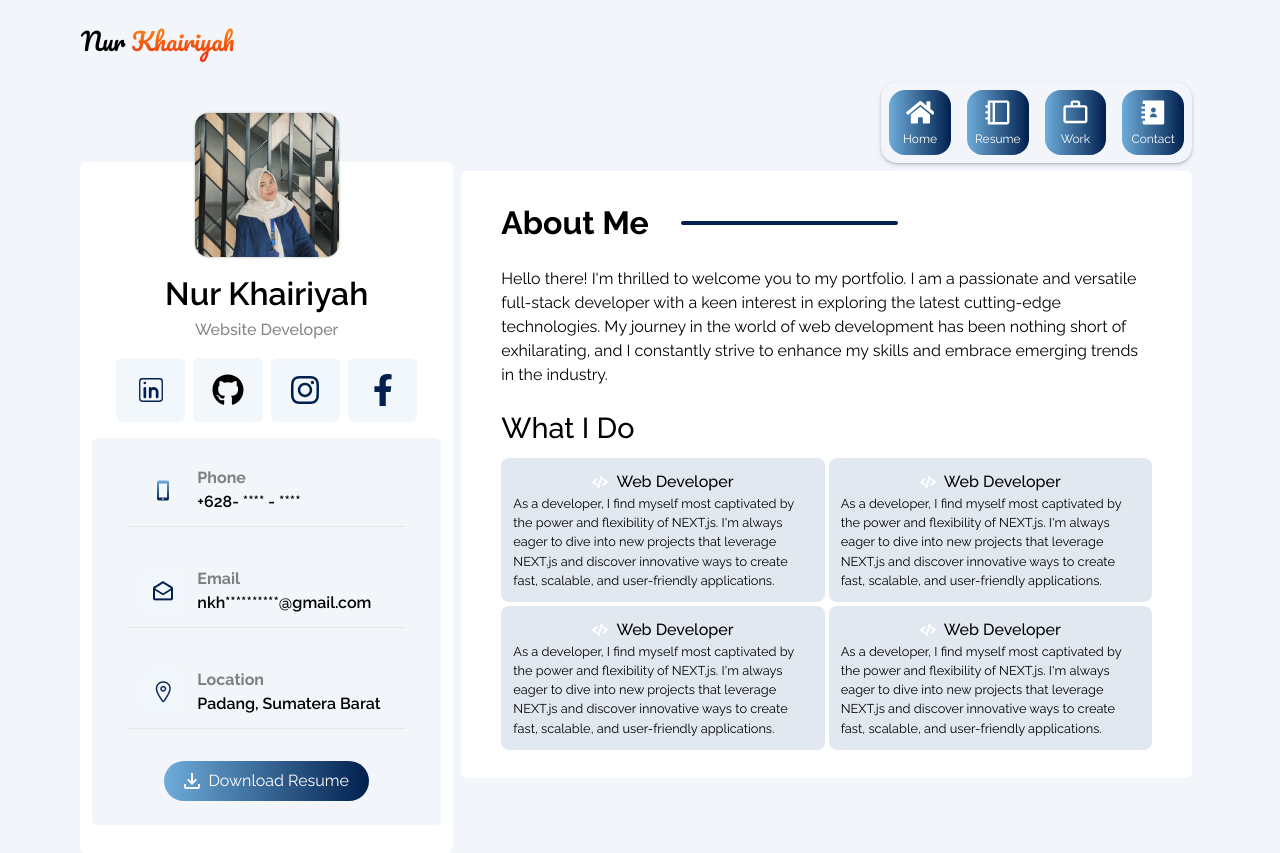
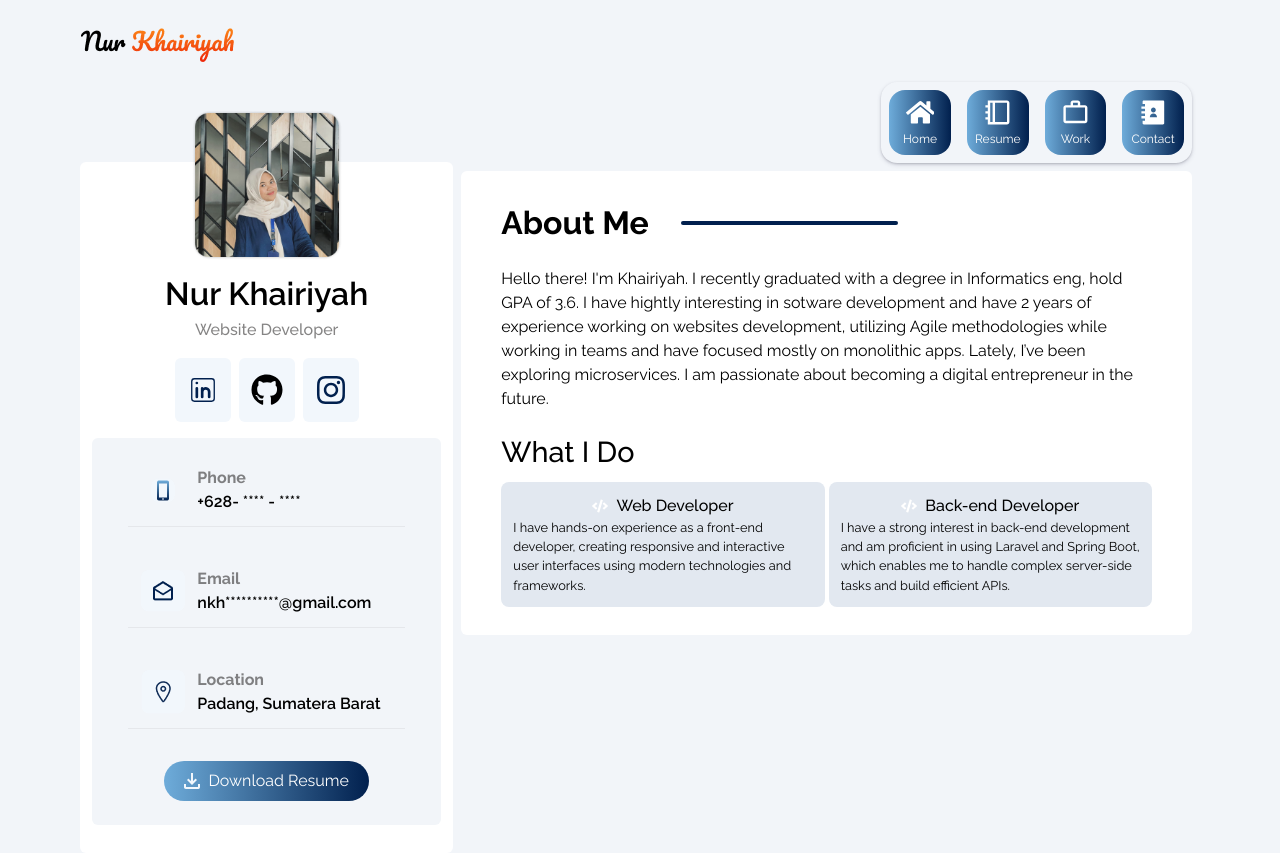
Before and after one commit to nrkay/khairiyah_profil, a React (Create React App) app: page / in a window 1280 px wide. Built offline with nearby package versions, Linux system fonts and the light colour scheme.

Commit message:
add content about me

```diff
--- a/src/App.css
+++ b/src/App.css
@@ -42,6 +42,7 @@ body{
   background: linear-gradient(to right, #6EACDA, #01204E);
   color: white;
 }
+
 
 .detail-work p {
   color: rgba(26, 16, 3, 0.5);
@@ -155,6 +156,10 @@ body{
   color: white;
  }
 
+ .card-resume h6 {
+  color: white;
+ }
+
  .card-resume p {
   color: rgba(255, 234, 207, 0.59);
  }
--- a/src/components/AboutMe.jsx
+++ b/src/components/AboutMe.jsx
@@ -1,5 +1,5 @@
 import { IconContext } from "react-icons";
-import { FaCode, FaHome } from "react-icons/fa";
+import { FaCode } from "react-icons/fa";
 function AboutMe() {
     return (
         <>
@@ -9,10 +9,12 @@ function AboutMe() {
                     <div className="line-title w-1/3 h-1 ml-3 lg:ml-8 rounded-full"></div>
                 </div>
                 <div className="main-desc mt-5">
-                    <p>Hello there! I'm thrilled to welcome you to my portfolio. I am a passionate and versatile
-                        full-stack developer with a keen interest in exploring the latest cutting-edge technologies.
-                        My journey in the world of web development has been nothing short of exhilarating, and
-                        I constantly strive to enhance my skills and embrace emerging trends in the industry.</p>
+                    <p>Hello there! I'm Khairiyah. I recently
+                        graduated with a degree in Informatics eng, hold  GPA of 3.6. I have hightly interesting in sotware development
+                        and have 2 years of experience working on websites development,  utilizing Agile methodologies while working in teams
+                        and have focused mostly on monolithic apps. Lately, I’ve been exploring microservices. I am
+                        passionate about becoming a digital entrepreneur in the future.
+                        </p>
                 </div>
                 <div className="fill-desc mt-5">
                     <h3>What I Do</h3>
@@ -29,12 +31,9 @@ function AboutMe() {
 
                             </div>
                             <div className="fill-desc-main">
-                                <p>As a developer, I find myself most
-                                    captivated by the power and flexibility of
-                                    NEXT.js. I'm always eager to dive into new
-                                    projects that leverage NEXT.js and
-                                    discover innovative ways to create fast,
-                                    scalable, and user-friendly applications.</p>
+                                <p>I have hands-on experience as a front-end developer, creating
+                                    responsive and interactive user interfaces using modern
+                                    technologies and frameworks.</p>
                             </div>
                         </div>
 
@@ -45,62 +44,21 @@ function AboutMe() {
                                     <IconContext.Provider value={{ size: "1em", className: "menu-select" }}>
                                         <FaCode />
                                     </IconContext.Provider>
-                                    <h4 className="ml-2">Web Developer</h4>
+                                    <h4 className="ml-2">Back-end Developer</h4>
                                 </div>
 
                             </div>
                             <div className="fill-desc-main">
-                                <p>As a developer, I find myself most
-                                    captivated by the power and flexibility of
-                                    NEXT.js. I'm always eager to dive into new
-                                    projects that leverage NEXT.js and
-                                    discover innovative ways to create fast,
-                                    scalable, and user-friendly applications.</p>
-                            </div>
-                        </div>
-
-                        {/* card 3 */}
-                        <div className="p-3 bg-slate-200 rounded-lg">
-                            <div className="fill-desc-title flex justify-center">
-                                <div className="flex items-center">
-                                    <IconContext.Provider value={{ size: "1em", className: "menu-select" }}>
-                                        <FaCode />
-                                    </IconContext.Provider>
-                                    <h4 className="ml-2">Web Developer</h4>
-                                </div>
-
-                            </div>
-                            <div className="fill-desc-main">
-                                <p>As a developer, I find myself most
-                                    captivated by the power and flexibility of
-                                    NEXT.js. I'm always eager to dive into new
-                                    projects that leverage NEXT.js and
-                                    discover innovative ways to create fast,
-                                    scalable, and user-friendly applications.</p>
+                                <p>I have a strong interest in back-end development and am proficient in using
+                                    Laravel and Spring Boot, which enables me to handle complex
+                                    server-side tasks and build efficient APIs.</p>
                             </div>
                         </div>
 
 
-                        {/* card 4 */}
-                        <div className="p-3 bg-slate-200 rounded-lg">
-                            <div className="fill-desc-title flex justify-center">
-                                <div className="flex items-center">
-                                    <IconContext.Provider value={{ size: "1em", className: "menu-select" }}>
-                                        <FaCode />
-                                    </IconContext.Provider>
-                                    <h4 className="ml-2">Web Developer</h4>
-                                </div>
 
-                            </div>
-                            <div className="fill-desc-main">
-                                <p>As a developer, I find myself most
-                                    captivated by the power and flexibility of
-                                    NEXT.js. I'm always eager to dive into new
-                                    projects that leverage NEXT.js and
-                                    discover innovative ways to create fast,
-                                    scalable, and user-friendly applications.</p>
-                            </div>
-                        </div>
+
+
                     </div>
                 </div>
             </div>
--- a/src/components/DetailPorto.jsx
+++ b/src/components/DetailPorto.jsx
@@ -57,7 +57,7 @@ function DetailPorto({ id }) {
                             <h1 className="text-xl lg:text-2xl font-bold">{data.Title || ''}</h1>
                         </div>
                     </div>
-                    <div className="mt-6">
+                    <div className="mt-6 px-5" >
                         <p>{data.Desc}</p>
                     </div>
                     <div className="mt-5 flex">
--- a/src/components/Profil.jsx
+++ b/src/components/Profil.jsx
@@ -1,6 +1,6 @@
 import { IconContext } from "react-icons";
 import { CiLinkedin } from "react-icons/ci";
-import { FaFacebookF, FaGithub } from "react-icons/fa";
+import { FaGithub } from "react-icons/fa";
 import { FaInstagram } from "react-icons/fa6";
 import ProfilFoto from "../Assets/profil.png";
 import Email from "../Assets/profil/Email.png";
@@ -21,7 +21,8 @@ function Profil() {
                             <h3>Nur Khairiyah</h3>
                             <p>Website Developer</p>
                         </div>
-                        <div className="social-media grid grid-cols-4 px-5 pt-3">
+                        <div className="social-media flex justify-center px-5 pt-3 mx-auto">
+                            <a href="https://www.linkedin.com/in/nrkay/">
                                 <div className="p-1">
                                     <div className="icon-social px-3 py-4 grid justify-items-center rounded-md">
                                         <IconContext.Provider value={{ color: "#01204E", size: "2em" }}>
@@ -30,7 +31,9 @@ function Profil() {
 
                                     </div>
                                 </div>
+                            </a>
 
+                            <a href="https://github.com/nrkay">
                                 <div className="p-1">
                                     <div className="icon-social px-3 py-4 grid justify-items-center rounded-md">
                                         <IconContext.Provider value={{ size: "2em" }}>
@@ -38,6 +41,8 @@ function Profil() {
                                         </IconContext.Provider>
                                     </div>
                                 </div>
+                            </a>
+                            <a href="https://www.instagram.com/nrkay_/">
                                 <div className="p-1">
                                     <div className="icon-social px-3 py-4 grid justify-items-center rounded-md">
                                         <IconContext.Provider value={{ color: "#01204E", size: "2em" }}>
@@ -45,13 +50,9 @@ function Profil() {
                                         </IconContext.Provider>
                                     </div>
                                 </div>
-                            <div className="p-1">
-                                <div className="icon-social px-3 py-4 grid justify-items-center rounded-md">
-                                    <IconContext.Provider value={{ color: "#01204E", size: "2em" }}>
-                                        <FaFacebookF />
-                                    </IconContext.Provider>
-                                </div>
-                            </div>
+                            </a>
+
+
                         </div>
                         <div className="contact rounded-md mt-3 px-4 py-2">
                             {/* phone */}
--- a/src/components/Resume.jsx
+++ b/src/components/Resume.jsx
@@ -1,6 +1,11 @@
 import { IconContext } from "react-icons";
-import { FaShoppingBag } from "react-icons/fa";
+import { BiLogoPostgresql, BiLogoSpringBoot } from "react-icons/bi";
+import { FaBootstrap, FaCss3Alt, FaHtml5, FaJava, FaLaravel, FaPhp, FaReact, FaShoppingBag } from "react-icons/fa";
+import { GrMysql } from "react-icons/gr";
+import { IoLogoJavascript } from "react-icons/io";
+import { IoLogoFirebase } from "react-icons/io5";
 import { LuGraduationCap } from "react-icons/lu";
+import { RiTailwindCssFill } from "react-icons/ri";
 
 function Resume() {
     return (
@@ -20,17 +25,24 @@ function Resume() {
                             <h1 className="pl-2">Education</h1>
                         </div>
                         <div className="mt-1 p-2 text-sm lg:text-base">
-                            <div className="card-resume md:p-3 p-1 rounded-lg ">
-                                <p>2020-2021</p>
-                                <h4>Informatic Engineering</h4>
-                                <h4>Universitas Negeri Padang</h4>
+                            <div className="card-resume md:p-5 p-3 rounded-lg ">
+                                <p>2020-2024</p>
+                                <h4 className="font-bold">Informatic Engineering, GPA 3.6</h4>
+                                <h6 className="text-xs font-light">Universitas Negeri Padang</h6>
                             </div>
                         </div>
                         <div className="mt-1 p-2 text-sm lg:text-base">
-                            <div className="card-resume md:p-3 p-1 rounded-lg ">
-                                <p>2020-2021</p>
-                                <h4>Informatic Engineering</h4>
-                                <h4>Universitas Negeri Padang</h4>
+                            <div className="card-resume md:p-5 p-3 rounded-lg ">
+                                <p>Aug 2023- Mar 2024 (Bootcamp)</p>
+                                <h4>Back-end Java</h4>
+                                <h6 className="text-xs font-light">BCA SYNRGY Academy</h6>
+                            </div>
+                        </div>
+                        <div className="mt-1 p-2 text-sm lg:text-base">
+                            <div className="card-resume md:p-5 p-3 rounded-lg ">
+                                <p>Fab 2023- Jun 2024 (MBKM's Study Independent)</p>
+                                <h4>Frontend Developer</h4>
+                                <h6 className="text-xs font-light">Skilvul</h6>
                             </div>
                         </div>
                     </div>
@@ -44,40 +56,105 @@ function Resume() {
                             <h1 className="pl-2">Experience</h1>
                         </div>
                         <div className="mt-1 p-2 text-sm lg:text-base">
-                            <div className="card-resume md:p-3 p-1 rounded-lg ">
-                                <p>2020-2021</p>
-                                <h4>Informatic Engineering</h4>
-                                <h4>Universitas Negeri Padang</h4>
+                            <div className="card-resume md:p-5 p-3 rounded-lg ">
+                                <p>feb 2024- now (Full time)</p>
+                                <h4>Back-end Developer </h4>
+                                <h6 className="text-xs font-light">PT. ARG SOLUSI TEKNOLOGI</h6>
+                            </div>
+                        </div>
+
+                        <div className="mt-1 p-2 text-sm lg:text-base">
+                            <div className="card-resume md:p-5 p-3 rounded-lg ">
+                                <p>Fab 2023- Jun 2024 (MBKM's Internship)</p>
+                                <h4>Programmer</h4>
+                                <h6 className="text-xs font-light">Yayasan Hasnur Centre</h6>
                             </div>
                         </div>
                         <div className="mt-1 p-2 text-sm lg:text-base">
-                            <div className="card-resume md:p-3 p-1 rounded-lg ">
-                                <p>2020-2021</p>
-                                <h4>Informatic Engineering</h4>
-                                <h4>Universitas Negeri Padang</h4>
+                            <div className="card-resume md:p-5 p-3 rounded-lg ">
+                                <p>Oct 2022- Desc 2022 (Volunteer)</p>
+                                <h4>Team IT</h4>
+                                <h6 className="text-xs font-light">Innovillage by Telkom</h6>
                             </div>
                         </div>
+
                     </div>
                 </div>
                 <div className="skill-section grid grid-cols-2 pt-6">
                     <div className="title-experience">
                         <h1>Work Skills</h1>
-                        <div className="grid grid-cols-2 lg:grid-cols-3 lg:pr-9 mt-2">
-                            <div className="p-1">
-                                <div className="mini-card p-1 rounded-md text-xs lg:text-base text-center">HTML</div>
+                        <div className="grid grid-cols-4 lg:grid-cols-6 gap-1 lg:pr-9 mt-2">
+                            <div className="mini-card p-2 lg:p-3 rounded-md w-max">
+                                <IconContext.Provider value={{ size: "1em" }}>
+                                    <FaHtml5 />
+                                </IconContext.Provider>
                             </div>
-                            <div className="p-1">
-                                <div className="mini-card p-1 rounded-md text-xs lg:text-base text-center">HTML</div>
+                            <div className="mini-card p-2 lg:p-3 rounded-md w-max">
+                                <IconContext.Provider value={{ size: "1em" }}>
+                                    <FaCss3Alt />
+                                </IconContext.Provider>
                             </div>
-                            <div className="p-1">
-                                <div className="mini-card p-1 rounded-md text-xs lg:text-base text-center">HTML</div>
+                            <div className="mini-card p-2 lg:p-3 rounded-md w-max">
+                                <IconContext.Provider value={{ size: "1em" }}>
+                                    <BiLogoSpringBoot />
+                                </IconContext.Provider>
                             </div>
-                            <div className="p-1">
-                                <div className="mini-card p-1 rounded-md text-xs lg:text-base text-center">HTML</div>
+                            <div className="mini-card p-2 lg:p-3 rounded-md w-max">
+                                <IconContext.Provider value={{ size: "1em" }}>
+                                    <FaJava />
+                                </IconContext.Provider>
                             </div>
-                            <div className="p-1">
-                                <div className="mini-card p-1 rounded-md text-xs lg:text-base text-center">HTML</div>
+                            <div className="mini-card p-2 lg:p-3 rounded-md w-max">
+                                <IconContext.Provider value={{ size: "1em" }}>
+                                    <IoLogoJavascript />
+                                </IconContext.Provider>
                             </div>
+                            <div className="mini-card p-2 lg:p-3 rounded-md w-max">
+                                <IconContext.Provider value={{ size: "1em" }}>
+                                    <FaPhp />
+                                </IconContext.Provider>
+                            </div>
+
+                            <div className="mini-card p-2 lg:p-3 rounded-md w-max">
+                                <IconContext.Provider value={{ size: "1em" }}>
+                                    <FaBootstrap />
+                                </IconContext.Provider>
+                            </div>
+                            <div className="mini-card p-2 lg:p-3 rounded-md w-max">
+                                <IconContext.Provider value={{ size: "1em" }}>
+                                    <RiTailwindCssFill />
+                                </IconContext.Provider>
+                            </div>
+                            <div className="mini-card p-2 lg:p-3 rounded-md w-max">
+                                <IconContext.Provider value={{ size: "1em" }}>
+                                    <FaLaravel />
+                                </IconContext.Provider>
+                            </div>
+                            <div className="mini-card p-2 lg:p-3 rounded-md w-max">
+                                <IconContext.Provider value={{ size: "1em" }}>
+                                    <FaReact />
+                                </IconContext.Provider>
+                            </div>
+                            <div className="mini-card p-2 lg:p-3 rounded-md w-max">
+                                <IconContext.Provider value={{ size: "1em" }}>
+                                    <IoLogoFirebase />
+                                </IconContext.Provider>
+                            </div>
+
+                            <div className="mini-card p-2 lg:p-3 rounded-md w-max">
+                                <IconContext.Provider value={{ size: "1em" }}>
+                                    <GrMysql />
+                                </IconContext.Provider>
+                            </div>
+                            <div className="mini-card p-2 lg:p-3 rounded-md w-max">
+                                <IconContext.Provider value={{ size: "1em" }}>
+                                    <BiLogoPostgresql />
+                                </IconContext.Provider>
+                            </div>
+                            {/* <div className="p-1">
+                                <div className="mini-card p-1 rounded-md text-xs lg:text-base text-center">CSS</div>
+                            </div> */}
+
                         </div>
 
 
@@ -86,19 +163,19 @@ function Resume() {
                         <h1>Soft SKills</h1>
                         <div className="grid grid-cols-2   lg:pr-9 mt-2">
                             <div className="p-1">
-                                <div className="mini-card p-1 rounded-md text-xs lg:text-base text-center ">HTML</div>
+                                <div className="mini-card p-1 rounded-md text-xs lg:text-base text-center ">Problem-Solving</div>
                             </div>
                             <div className="p-1">
-                                <div className="mini-card p-1 rounded-md text-xs lg:text-base text-center">HTML</div>
+                                <div className="mini-card p-1 rounded-md text-xs lg:text-base text-center">Communication</div>
                             </div>
                             <div className="p-1">
-                                <div className="mini-card p-1 rounded-md text-xs lg:text-base text-center">HTML</div>
+                                <div className="mini-card p-1 rounded-md text-xs lg:text-base text-center">Teamwork and Collaboration</div>
                             </div>
                             <div className="p-1">
-                                <div className="mini-card p-1 rounded-md text-xs lg:text-base text-center">HTML</div>
+                                <div className="mini-card p-1 rounded-md text-xs lg:text-base text-center">Time Management</div>
                             </div>
                             <div className="p-1">
-                                <div className="mini-card p-1 rounded-md text-xs lg:text-base text-center">HTML</div>
+                                <div className="mini-card p-1 rounded-md text-xs lg:text-base text-center"> Stress Management</div>
                             </div>
                         </div>
                     </div>
```
Lines whose indentation alone changed are shown as unchanged.
